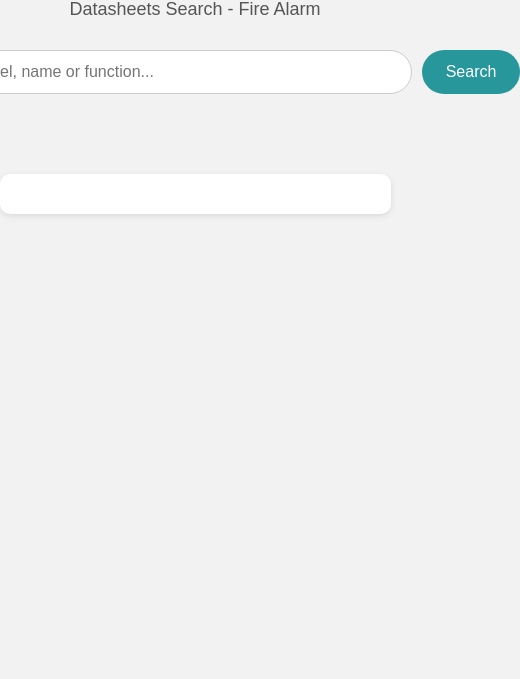
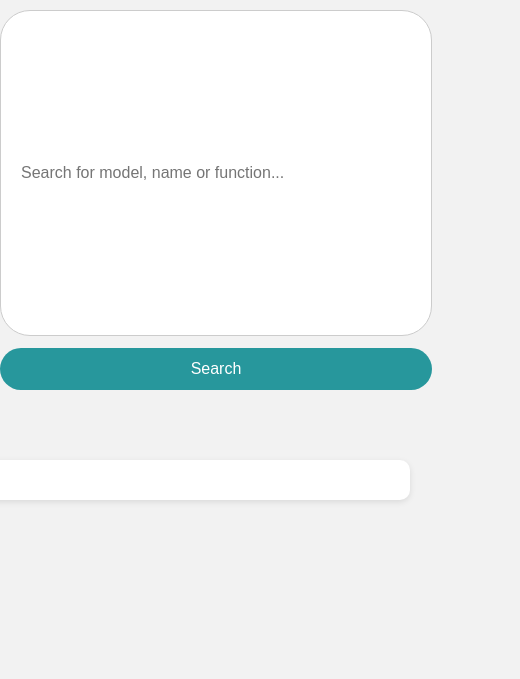
Before and after one commit to renatojemsystems/datasheets, a plain HTML site: page index.html in a window 390 px wide. Shown: the part 165-844 px from the top of the page, 520 px wide, since content can reach past the window. Drawn offline with Linux system fonts and the light colour scheme.

Commit message:
Update index.html

```diff
--- a/index.html
+++ b/index.html
@@ -2,6 +2,7 @@
 <html lang="pt-br">
 <head>
   <meta charset="UTF-8" />
+  <meta name="viewport" content="width=device-width, initial-scale=1.0">
   <title>Jem Systems - Datasheets</title>
   <script src="https://cdnjs.cloudflare.com/ajax/libs/xlsx/0.18.5/xlsx.full.min.js"></script>
   <style>
@@ -22,32 +23,34 @@
 
     .container {
       text-align: center;
-      margin-top: 100px;
+      margin: 60px 20px 20px;
+      width: 100%;
+      max-width: 960px;
     }
 
     .logo img {
       display: block;
       margin: 0 auto;
       max-height: 50px;
-      height: auto;
     }
 
     .subtitulo {
       font-size: 18px;
       color: #555;
-      margin-bottom: 30px;
-      margin-top: 14px;
+      margin: 14px 0 30px;
     }
 
     .search-box {
       display: flex;
+      flex-wrap: wrap;
       justify-content: center;
       gap: 10px;
-      margin-bottom: 40px;
+      margin-bottom: 30px;
     }
 
     .search-box input[type="text"] {
-      width: 500px;
+      flex: 1 1 300px;
+      max-width: 600px;
       padding: 12px 20px;
       font-size: 16px;
       border: 1px solid var(--border-search-color);
@@ -69,6 +72,7 @@
       background-color: var(--theme-color);
       color: white;
       cursor: pointer;
+      white-space: nowrap;
     }
 
     .search-box button:hover {
@@ -76,9 +80,9 @@
     }
 
     #resultado {
-      width: 90%;
-      max-width: 900px;
-      margin-top: 40px;
+      width: 100%;
+      max-width: 960px;
+      margin: 20px;
       background: white;
       padding: 20px;
       border-radius: 10px;
@@ -120,6 +124,17 @@
     .item button:hover {
       background-color: #1f747d;
     }
+
+    @media (max-width: 600px) {
+      .search-box {
+        flex-direction: column;
+        gap: 12px;
+      }
+
+      .search-box input[type="text"] {
+        width: 100%;
+      }
+    }
   </style>
 </head>
 <body>
@@ -130,10 +145,7 @@
     <div class="subtitulo">Datasheets Search - Fire Alarm</div>
 
     <div class="search-box">
-      <input
-        type="text"
-        id="campoBusca"
-        placeholder="Search for model, name or function..." />
+      <input type="text" id="campoBusca" placeholder="Search for model, name or function..." />
       <button onclick="buscar()">Search</button>
     </div>
   </div>
@@ -143,7 +155,6 @@
   <script>
     let dadosPlanilha = [];
 
-    // 🚀 Carrega automaticamente o CSV
     fetch('dados.csv')
       .then(response => response.text())
       .then(csvData => {
@@ -158,7 +169,6 @@
         alert('Erro ao carregar o arquivo dados.csv');
       });
 
-    // 🔍 Executa a busca
     function buscar() {
       const termo = document.getElementById('campoBusca').value.toLowerCase();
       const resultados = dadosPlanilha.filter(item =>
@@ -199,7 +209,6 @@
       });
     }
 
-    // 📄 Exibe o PDF
     function mostrarPDF(url, targetId) {
       const container = document.getElementById(targetId);
       container.innerHTML = `
@@ -207,7 +216,6 @@
       `;
     }
 
-    // ⌨️ Ativa busca ao pressionar Enter
     document.getElementById('campoBusca').addEventListener('keydown', function (e) {
       if (e.key === 'Enter') {
         buscar();
```
